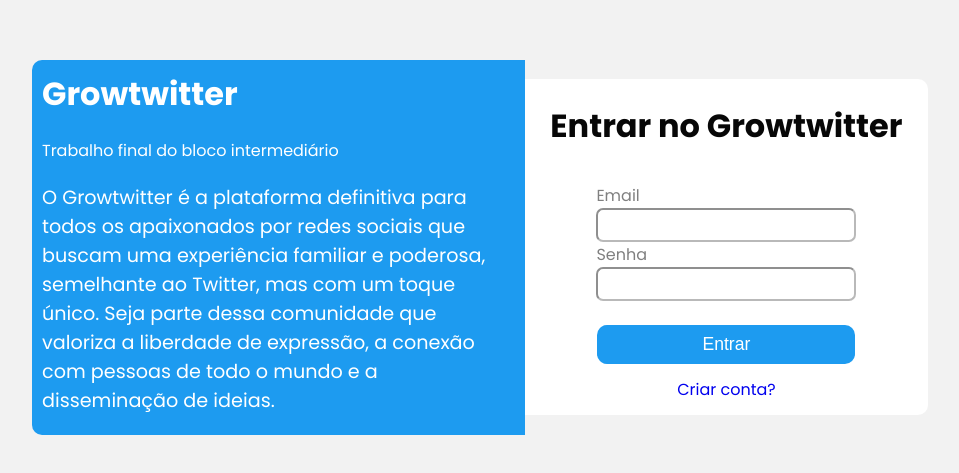
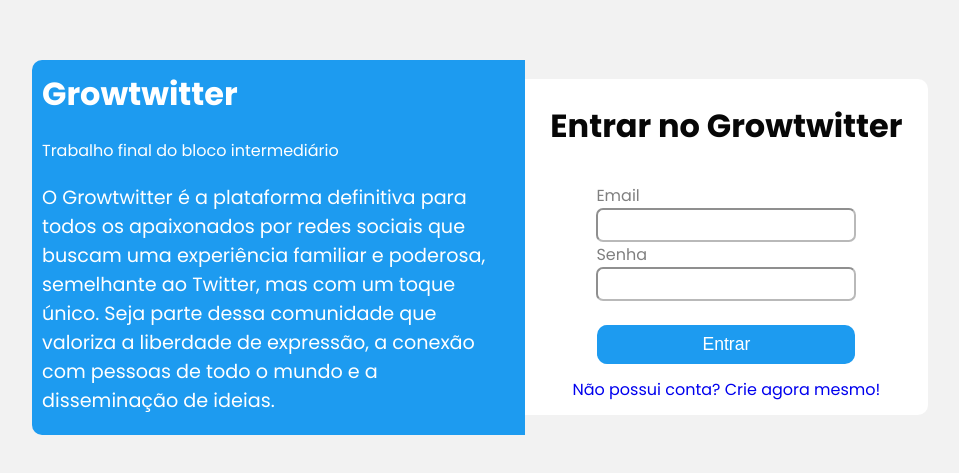
Before and after one commit to marcelo-alldo/growtwitter-18-ed-front, a React (Vite) app: page /login in a window 1280 px wide. Shown: the part 153-626 px from the top of the page, without its empty margins (160-1119 px from the left). Built offline with nearby package versions, Linux system fonts and the light colour scheme.

Commit message:
feat: link on login to create account

```diff
--- a/src/pages/Login.tsx
+++ b/src/pages/Login.tsx
@@ -11,6 +11,7 @@ import PStyled from '../components/login-and-create-account/PStyled';
 import CenterCardStyled from '../components/login-and-create-account/CenterCardStyled';
 import LayoutStyled from '../components/login-and-create-account/LayoutStyled';
 import SmallStyled from '../components/login-and-create-account/SmallStyled';
+import Links from '../components/login-and-create-account/LinksCreatandLogin';
 
 function Login() {
   const [email, setEmail] = useState<string>('');
@@ -66,7 +67,7 @@ function Login() {
           ) : (
             <ButtonDefault label="Entrar" action={handleLogin} bigButton={true} lessRound={true} />
           )}
-          <a href="/create-account">Criar conta?</a>
+          <Links href="create-account" text="Não possui conta? Crie agora mesmo!" />
         </WhiteCardStyled>
       </CenterCardStyled>
     </LayoutStyled>
```
